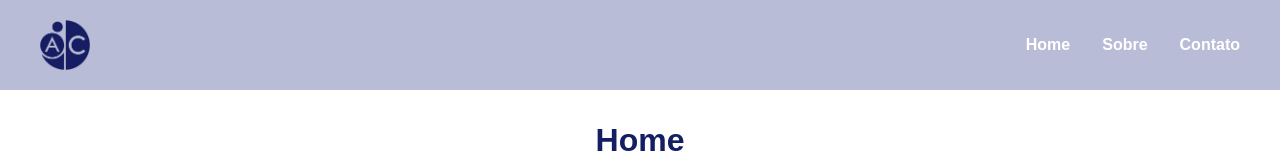
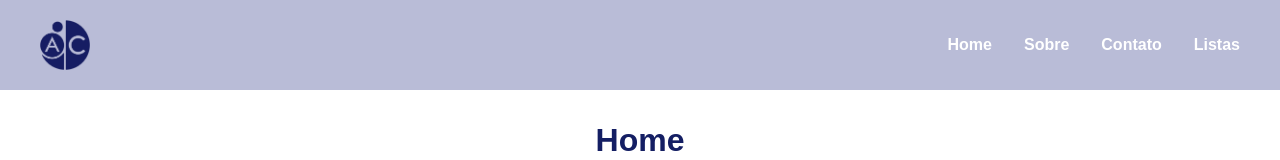
Before and after one commit to Anacaroline16/Front_end_2, a Next.js app in the folder projeto/: page / in a window 1280 px wide. Shown: the top 160 px of the page. Built offline with nearby package versions, Linux system fonts and the light colour scheme.

Commit message:
Update index.js

```diff
--- a/projeto/src/componentes/Header/index.js
+++ b/projeto/src/componentes/Header/index.js
@@ -43,6 +43,7 @@ export default function Header (){
                                 <li className={style.li}><Link className={style.link} href='/' > Home</Link></li>
                                 <li className={style.li}><Link className={style.link}  href='/sobre' > Sobre</Link></li>
                                 <li className={style.li}><Link className={style.link} href='/contato' > Contato</Link></li>
+                                <li className={style.li}><Link className={style.link} href='/listas' >Listas</Link></li>
                             </ul>
                         </nav>
                     {/* } */}
```
